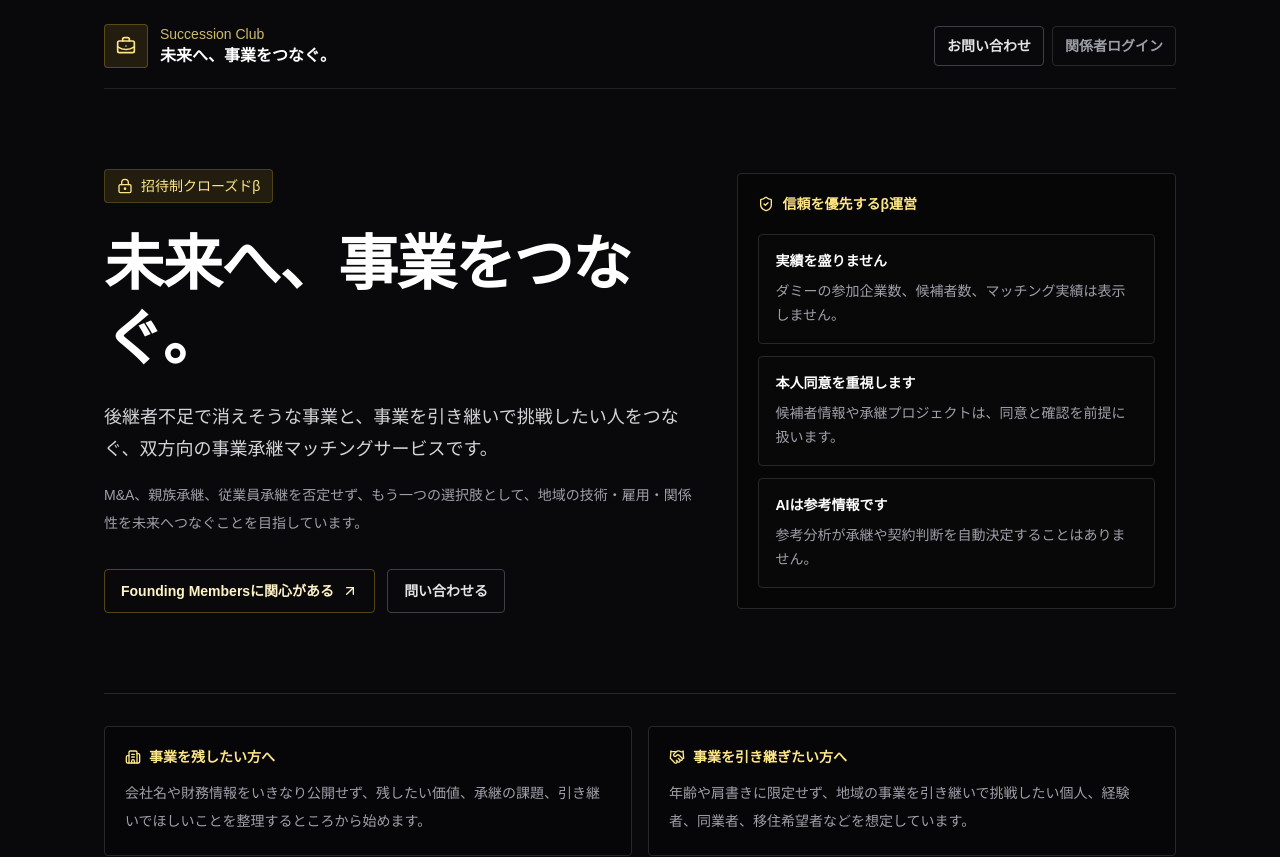
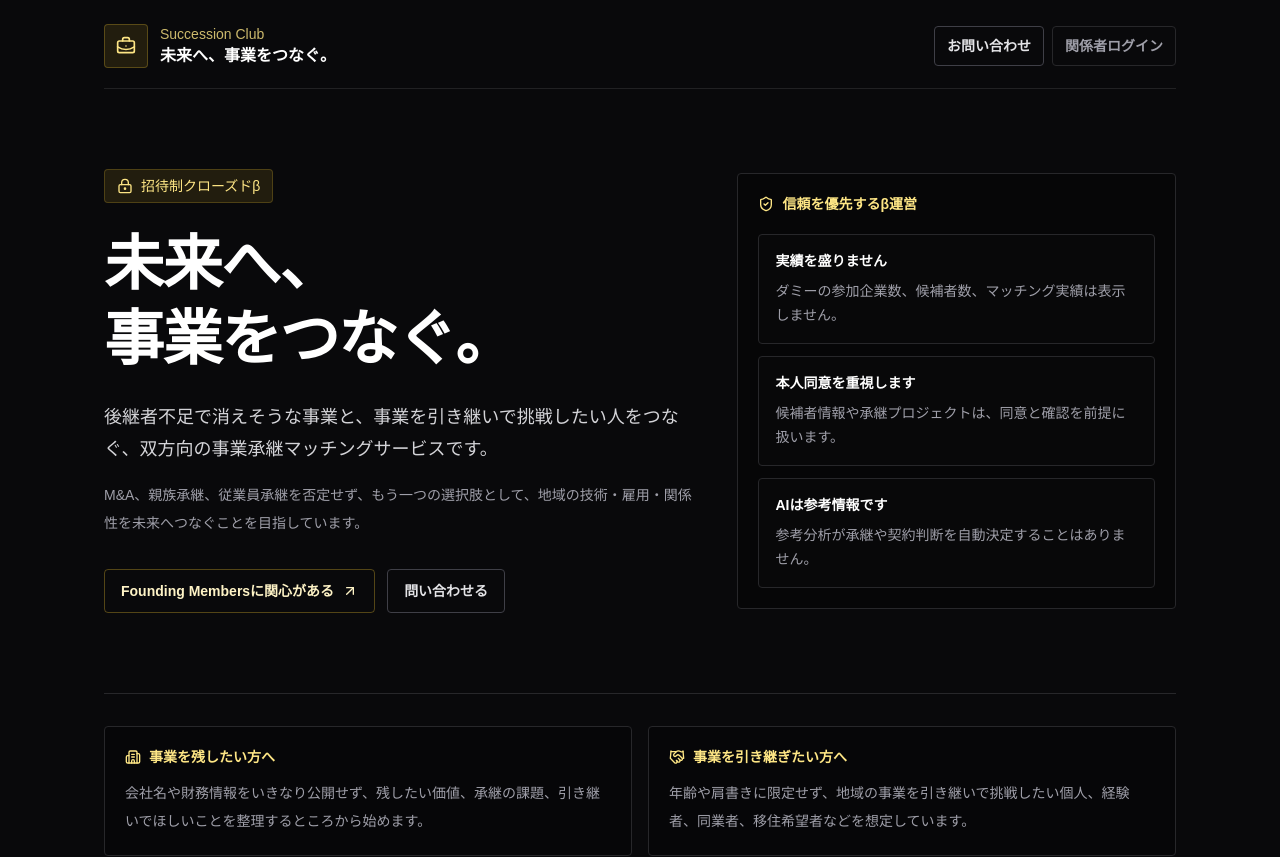
Before and after one commit to k1232255555-oss/succession-platform, a Next.js app: page / in a window 1280 px wide. Shown: the top 857 px of the page. Built offline with nearby package versions, Linux system fonts and the light colour scheme; no server answers.

Commit message:
Refine public hero headline wrapping

```diff
--- a/src/app/page.tsx
+++ b/src/app/page.tsx
@@ -89,8 +89,9 @@ export default function PublicHomePage() {
               <LockKeyhole className="h-4 w-4" />
               招待制クローズドβ
             </div>
-            <h1 className="mt-6 max-w-4xl text-4xl font-semibold leading-tight tracking-tight text-white sm:text-5xl lg:text-6xl">
-              未来へ、事業をつなぐ。
+            <h1 className="mt-6 max-w-5xl text-4xl font-semibold leading-tight tracking-tight text-white sm:text-5xl lg:text-5xl xl:text-6xl">
+              <span className="inline-block">未来へ、</span>
+              <span className="inline-block">事業をつなぐ。</span>
             </h1>
             <p className="mt-6 max-w-3xl text-base leading-8 text-zinc-300 sm:text-lg">
               後継者不足で消えそうな事業と、事業を引き継いで挑戦したい人をつなぐ、双方向の事業承継マッチングサービスです。
```
